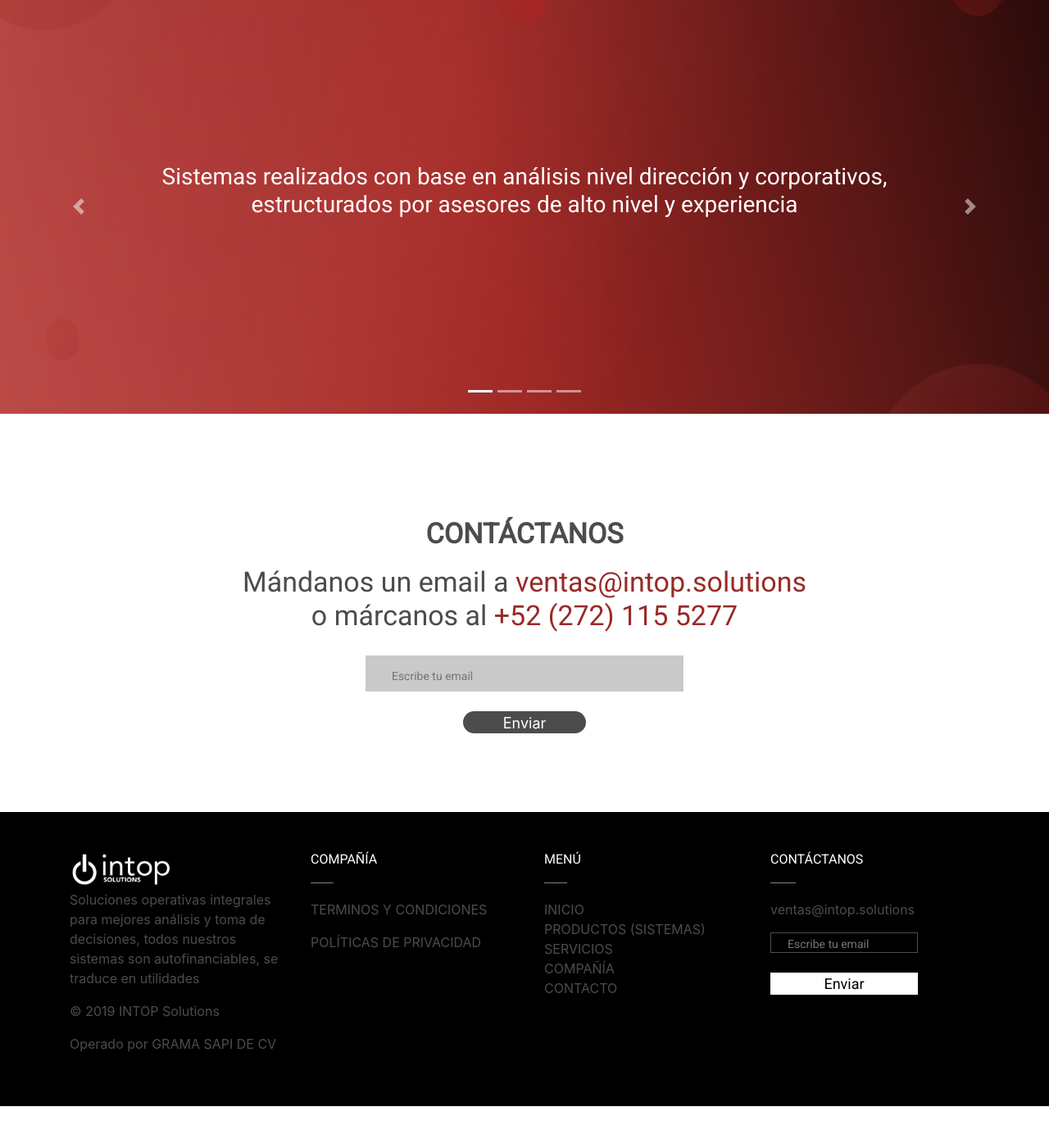
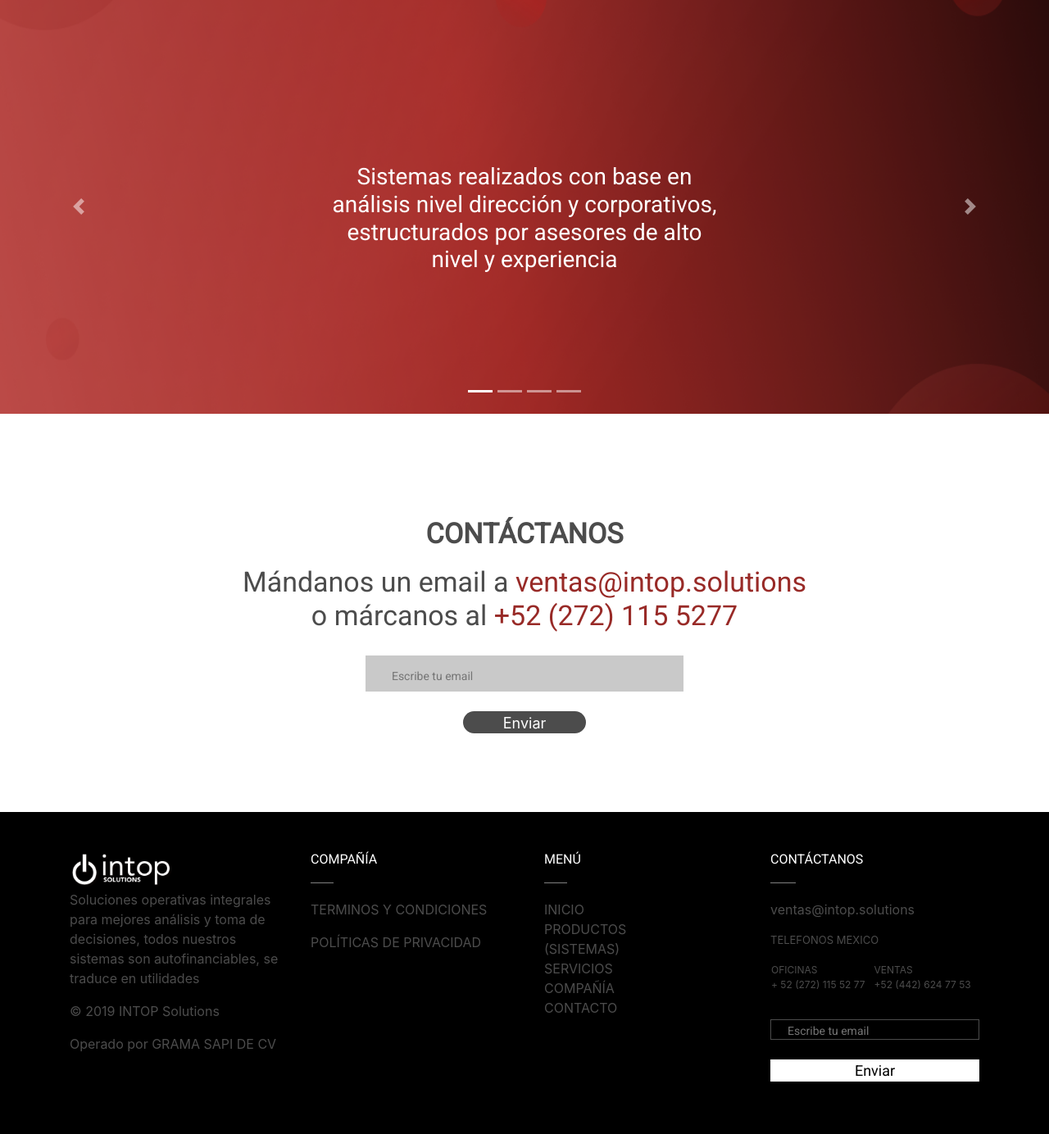
Before and after one commit to SergeantMini/susa2.0, a PHP site: page / in a window 1280 px wide. Shown: the part 2389-3773 px from the top of the page at 82% size. Before the commit the page ends 3739 px from the top, so only its background shows below. Run offline with PHP 8.4, Linux system fonts and the light colour scheme; some libraries are stand-ins or nearby versions.

Commit message:
updated index

```diff
--- a/workspace/index.php
+++ b/workspace/index.php
@@ -367,7 +367,7 @@
         <div class="container" style="height:506px;" align="center">
           <div align="center" class="row" style="text-align:center;width:90%;">
             <h3 style="font-family: 'Roboto', sans-serif;color:white;text-align:center;padding-top:200px;width:100%;">
-                Sistemas realizados con base en análisis nivel dirección y corporativos, estructurados por asesores de alto nivel y experiencia
+                Sistemas realizados con base en</br> análisis nivel dirección y corporativos,</br> estructurados por asesores de alto</br> nivel y experiencia
             </h3>
           </div>
         </div>
@@ -378,7 +378,7 @@
          <div class="container" style="height:506px;" align="center">
           <div align="center" class="row" style="text-align:center;width:90%;">
             <h3 style="font-family: 'Roboto', sans-serif;color:white;text-align:center;padding-top:200px;width:100%;">
-                Enfocados en el desarrollo de sistemas que facilitaran las operaciones de tu empresa
+                Enfocados en el desarrollo de</br> sistemas que facilitaran las </br>operaciones de tu empresa
             </h3>
             </div>
         </div>
@@ -471,6 +471,8 @@
          <div class="row">
             <div class="col-md-6 px-4">
                <h6 style="color: white;">MENÚ</h6>
+                     <div class="row ">
+                  <div class="col-md-6">
                      <ul style="list-style-type:none;padding-left:-20px;padding-inline-start: 0px;">
                         <li> <a style="color: #4c4c4c;" href="index.php">INICIO</a> </li>
                         <li> <a style="color: #4c4c4c;" href="productos.php">PRODUCTOS (SISTEMAS)</a> </li>
@@ -478,20 +480,28 @@
                         <li> <a style="color: #4c4c4c;" href="nosotros.php">COMPAÑÍA</a> </li>
                         <li> <a style="color: #4c4c4c;" href="contacto.php">CONTACTO</a> </li>
                      </ul>
+                  </div>
+               </div>
             </div>
             <div class="col-md-6 ">
                <h6 style="color: white;">CONTÁCTANOS</h6>
                <p style="color: #4c4c4c;">ventas@intop.solutions</p>
-               <!--p style="color: #4c4c4c;font-size:13px;">TELEFONOS MEXICO</br>
-                    Oficinas</br>
-                    + 52 (272) 115 52 77</br>
-                    Ventas</br>
-                    +52 (442) 624 77 53
-               </p-->
+               <p style="color: #4c4c4c;font-size:13px;">TELEFONOS MEXICO</br>
+               <table style="color: #4c4c4c;font-size:12px;text-align:left;width:100%;">
+                <tr>
+                    <td>
+                        <p>OFICINAS</br>+ 52 (272) 115 52 77</p>
+                    </td>
+                    <td>
+                        <p>VENTAS</br>+52 (442) 624 77 53</p>
+                    </td>
+                </tr>
+               </table>
+
                <form class="form-footer my-3">
-                  <input type="text" placeholder="Escribe tu email" name="search" style="width:180px;;background-color:transparent;color:#4c4c4c;font:18px 'Roboto', sans-serif;;border: solid 1px #4c4c4c;"/>
+                  <input type="text" placeholder="Escribe tu email" name="search" style="width:100%;background-color:transparent;color:#4c4c4c;font:18px 'Roboto', sans-serif;;border: solid 1px #4c4c4c;"/>
                   <br><br>
-                  <input type="button" value="Enviar" style="width:180px;background-color:white;color:black;border: none;font:18px 'Roboto', sans-serif;border: solid 1px white;">
+                  <input type="button" value="Enviar" style="width:100%;background-color:white;color:black;border: none;font:18px 'Roboto', sans-serif;border: solid 1px white;">
                </form>
             </div>
          </div>
```
